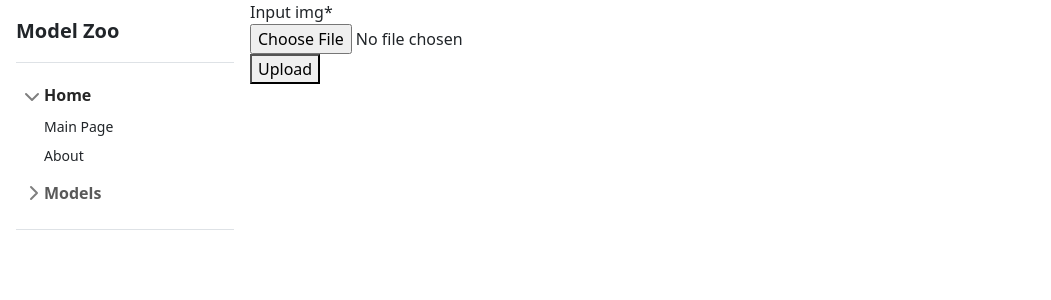
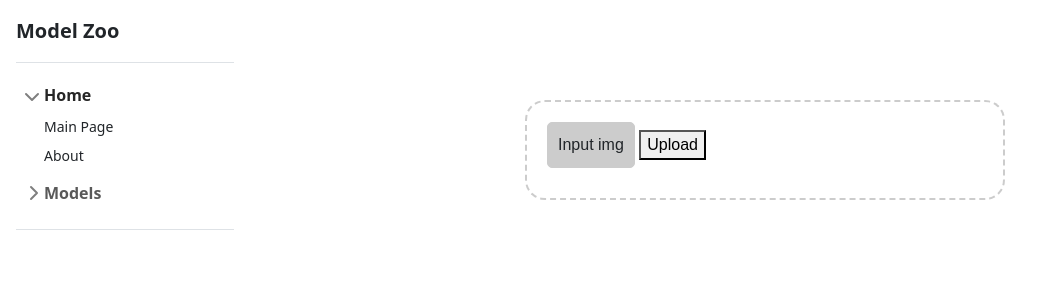
Before and after one commit to AsakoKabe/model_zoo, a Django app: page /face_detection/ in a window 1280 px wide. Shown: the top 300 px of the page, without its empty margins (0-1051 px from the left). Run offline with Django 3.2, Linux system fonts and the light colour scheme; data that the repository does not hold is empty; some libraries are stand-ins or nearby versions.

Commit message:
add dnd upload image

```diff
--- a/model_zoo/zoo/forms.py
+++ b/model_zoo/zoo/forms.py
@@ -1,9 +1,11 @@
-from django.forms import ModelForm
+from django.forms import ModelForm, FileInput
 
 from . import models
 
 
 class LoadImageForm(ModelForm):
+    def __init__(self, *args, **kwargs):
+        super(LoadImageForm, self).__init__(*args, **kwargs)
 
     class Meta:
         model = models.RequestCV
@@ -12,5 +14,10 @@ class LoadImageForm(ModelForm):
         ]
 
         widgets = {
-
+            "input_img": FileInput(
+                attrs={
+                    "id": "id_input_img",
+                    "onchange": "handleFiles(this.files)",
+                    "multiple accept": "image/*",
+                })
         }
--- /dev/null
+++ b/model_zoo/zoo/static/zoo/css/uploadImages.css
@@ -0,0 +1,43 @@
+#drop-area {
+  border: 2px dashed #ccc;
+  border-radius: 20px;
+  width: 480px;
+  font-family: sans-serif;
+  margin: 100px auto;
+  padding: 20px;
+}
+#drop-area.highlight {
+  border-color: purple;
+}
+p {
+  margin-top: 0;
+}
+.my-form {
+  margin-bottom: 10px;
+}
+#gallery {
+  margin-top: 10px;
+}
+#gallery img {
+  width: 150px;
+  margin-bottom: 10px;
+  margin-right: 10px;
+  vertical-align: middle;
+}
+.button {
+  display: inline-block;
+  padding: 10px;
+  background: #ccc;
+  cursor: pointer;
+  border-radius: 5px;
+  border: 1px solid #ccc;
+}
+.button:hover {
+  background: #ddd;
+}
+#fileElem {
+  display: none;
+}
+#id_input_img {
+    display: none;
+}
--- /dev/null
+++ b/model_zoo/zoo/static/zoo/js/uploadImages.js
@@ -0,0 +1,35 @@
+let dropArea = document.getElementById('drop-area');
+
+;['dragenter', 'dragover', 'dragleave', 'drop'].forEach(eventName => {
+  dropArea.addEventListener(eventName, preventDefaults, false)
+})
+function preventDefaults (e) {
+  e.preventDefault()
+  e.stopPropagation()
+}
+
+;['dragenter', 'dragover'].forEach(eventName => {
+  dropArea.addEventListener(eventName, highlight, false)
+})
+;['dragleave', 'drop'].forEach(eventName => {
+  dropArea.addEventListener(eventName, unhighlight, false)
+})
+function highlight(e) {
+  dropArea.classList.add('highlight')
+}
+function unhighlight(e) {
+  dropArea.classList.remove('highlight')
+}
+
+dropArea.addEventListener('drop', handleDrop, false)
+function handleDrop(e) {
+  let dt = e.dataTransfer
+  let files = dt.files
+  handleFiles(files)
+}
+
+function handleFiles(files) {
+  const foo = document.getElementById("foo");
+  const bar = Array.from(files).map((e) => e.name)
+  foo.innerText = bar.toString()
+}
--- a/model_zoo/zoo/templates/zoo/cv_models/face_detection.html
+++ b/model_zoo/zoo/templates/zoo/cv_models/face_detection.html
@@ -6,19 +6,31 @@
 {% block title %}Model Zoo{% endblock %}
 
 {% block stylesheets %}
+    <link href="{% static 'zoo/css/uploadImages.css' %}" rel="stylesheet">
 {% endblock stylesheets %}
 
+
 {% block content %}
+    <div id="drop-area">
+      <form class="my-form"  method="post" enctype="multipart/form-data" >
+          {% csrf_token %}
+<!--            {{ form|crispy }}-->
 
-    <form method="post" enctype="multipart/form-data">
-      {% csrf_token %}
-       {{ form|crispy }}
+          {% for field in form %}
+                {{ field }}
+                <label class="button" for="id_input_img" >{{ field.label }}</label>
+        {% endfor %}
+<!--        <p>Загрузите изображения с помощью диалога выбора файлов или перетащив нужные изображения в выделенную область</p>-->
+<!--        <input type="file" id="fileElem" multiple accept="image/*" onchange="handleFiles(this.files)">-->
+<!--        <label class="button" for="fileElem">Выбрать изображения</label>-->
+          <button type="submit" >Upload</button>
+      </form>
+      <div id="foo"></div>
 
-
-      <button type="submit">Upload</button>
-    </form>
+    </div>
 
 {% endblock %}
 
 {% block javascripts %}
+    <script src="{% static 'zoo/js/uploadImages.js' %}"></script>
 {% endblock %}
--- a/model_zoo/zoo/views.py
+++ b/model_zoo/zoo/views.py
@@ -12,10 +12,6 @@ class ZooHome(ListView):
     template_name = 'zoo/index.html'
     context_object_name = 'models'
 
-    def get_context_data(self, **kwargs):
-        context = super().get_context_data(**kwargs)
-        return context
-
     def get_queryset(self):
         return models.ModelCV.objects.order_by('name')
 
```
